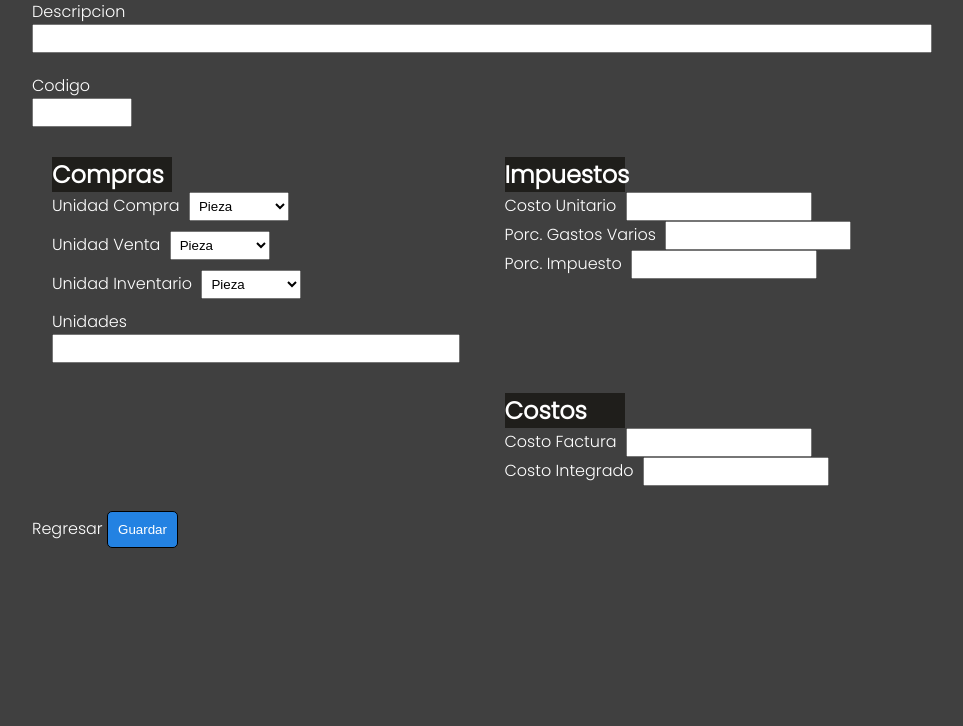
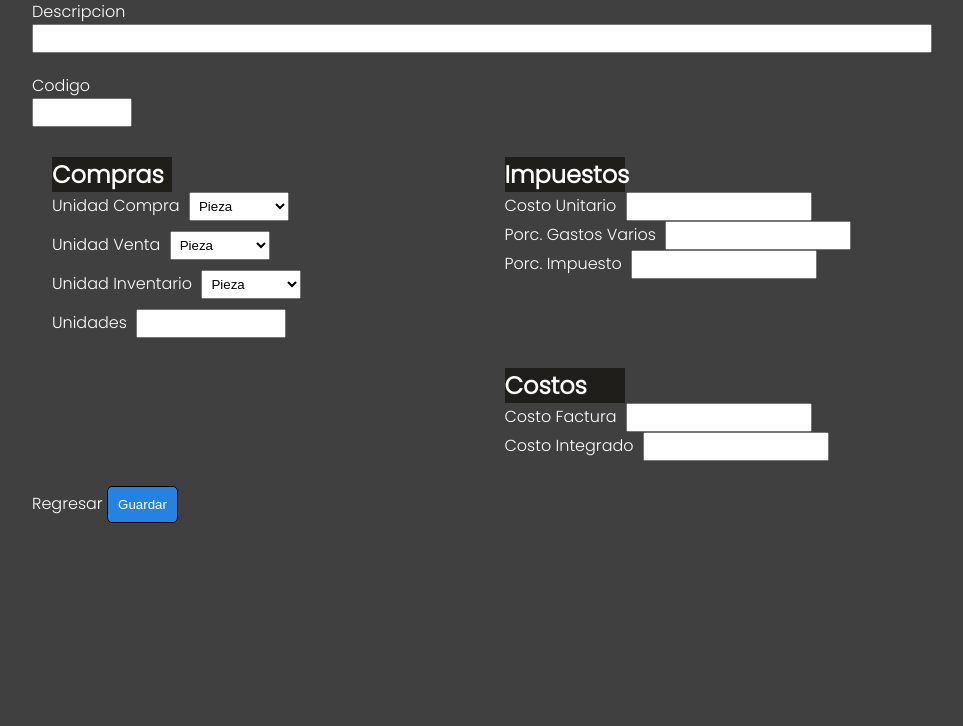
Before and after one commit to AntonIL28/domagpos1, a Django app: page /add_producto/ in a window 1280 px wide. Shown: the part 201-927 px from the top of the page, without its empty margins (158-1121 px from the left). Run offline with Django 4.2, Linux system fonts and the light colour scheme; some libraries are stand-ins or nearby versions.

Commit message:
modificacion script de template add_producto para logica de rellenado de campos

```diff
--- a/domagPOS1/POS/templates/add_producto.html
+++ b/domagPOS1/POS/templates/add_producto.html
@@ -3,6 +3,23 @@
 {% block title %}{{title}}{% endblock title %}
 
 {% block content %}
+
+<style>
+    #cto_unit,
+    #cto_fac,
+    #cto_int,
+    #gastos_varios,
+    #impuesto {
+        text-align: right;
+    }
+
+    #cantidad_unidad{
+        text-align: center;
+        width: 150px;
+    }
+
+</style>
+
 <div id="content_form_addproductos">
         <form method="POST" action="{% url 'AddProducto' %}"  id="wrapper" id="add_producto_form">
 
@@ -53,7 +70,7 @@
             <section class="footer_addp">
                 <h1 class="title_add">Impuestos</h1>
                 <label for="Cto_Unidad_Compras">Costo Unitario</label>
-                <input type="number" id="cto_unit" name="Cto_Unidad_Compras">
+                <input type="number" onkeypress="formatNumber(4, event)" id="cto_unit" name="Cto_Unidad_Compras">
                 <br>
 
                 <label for="Porc_GastosVarios">Porc. Gastos Varios</label>
@@ -69,11 +86,13 @@
             <section class="coste_addp">
                 <!--Arroja informacion-->
                 <h1 class="title_add">Costos</h1>
+
                 <label for="Cto_Factura">Costo Factura</label>
                 <input type="number" id="cto_fac" name="Cto_Factura" readonly>
                 <br>
+
                 <label for="Cto_Integrado">Costo Integrado</label>
-                <input type="number" id="cto_int" name="Cto_Integrado"  readonly>
+                <input type="number" id="cto_int" name="Cto_Integrado" readonly>
                 <br>
             </section>
 
@@ -88,7 +107,6 @@
 <script src="https://ajax.googleapis.com/ajax/libs/jquery/1.11.1/jquery.min.js"></script>
 
 <script>
-
     var wrapper =document.getElementById("wrapper")
 
     var cto_unit = document.getElementById("cto_unit");
@@ -109,7 +127,12 @@
     cto_unit.addEventListener("keypress", event=> {
         if (event.keyCode === 13) {
             event.preventDefault();
-            cto_fac.value = cto_unit.value/cantidad.value
+
+            if(cantidad.value === ""){
+                cantidad.value = 1;
+            }
+
+            cto_fac.value = parseFloat(cto_unit.value/cantidad.value).toFixed(4);
         }
     });
 
@@ -117,25 +140,39 @@
     cantidad.addEventListener("keypress", event=> {
         if (event.keyCode === 13) {
             event.preventDefault();
-            cto_fac.value = cto_unit.value/cantidad.value;
+            cto_fac.value = parseFloat(cto_unit.value/cantidad.value).toFixed(4);
         }
     });
 
     gastos_varios.addEventListener("keypress", event=> {
         if (event.keyCode === 13) {
             event.preventDefault();
-            cto_int.value = (1+(impuesto.value/100)) * (1+(gastos_varios.value/100)) * (cto_unit.value/cantidad.value);
+            cto_int.value = parseFloat((1+(impuesto.value/100)) * (1+(gastos_varios.value/100)) * (cto_unit.value/cantidad.value)).toFixed(4);
         }
     });
 
     impuesto.addEventListener("keypress", event=> {
         if (event.keyCode === 13) {
             event.preventDefault();
-            cto_int.value = (1+(impuesto.value/100)) *(1+(gastos_varios.value/100))* (cto_unit.value/cantidad.value);
+            cto_int.value = parseFloat((1+(impuesto.value/100)) *(1+(gastos_varios.value/100))* (cto_unit.value/cantidad.value)).toFixed(4);
         }
     });
 
 </script>
 
+<script>
+
+    function formatNumber(decimalPlaces, e) {
+        if(e.key === 'Enter'){
+            var inputValue = e.target.value;
+
+            var floatValue = parseFloat(inputValue);
+
+            e.target.value = floatValue.toFixed(decimalPlaces);
+        }
+    }
+
+</script>
+
 
 {% endblock content %}
```
